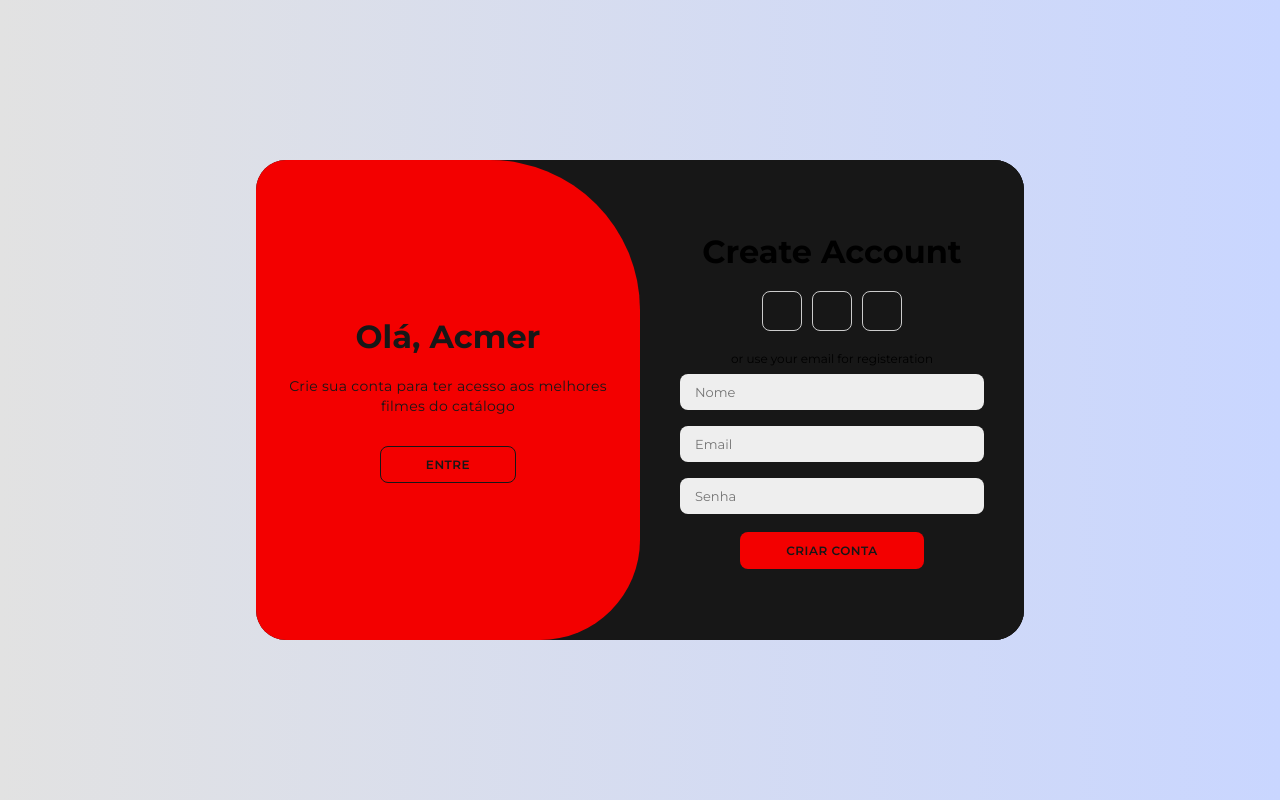
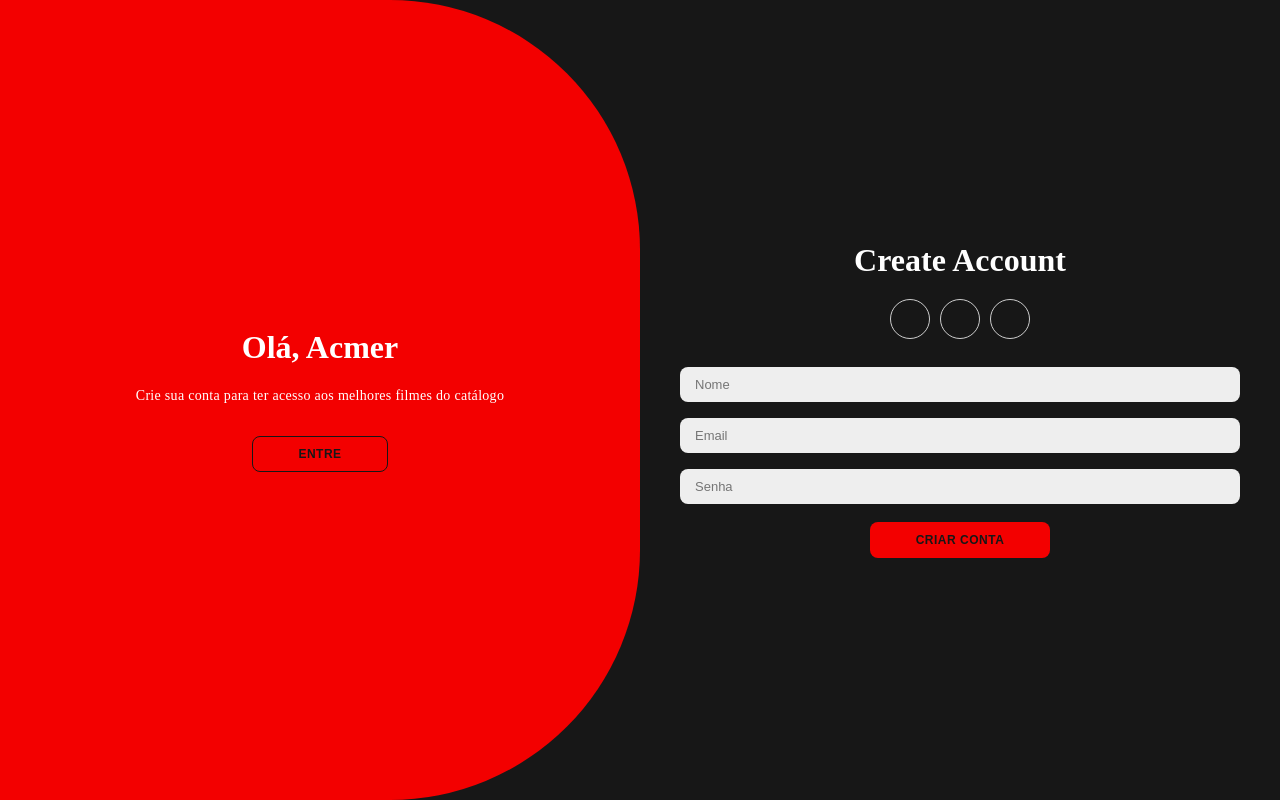
Before and after one commit to oghenrique/front-acme, a plain HTML site: page index.html in a window 1280 px wide. Both pictures are taken after a click on the button "CADASTRE-SE". Drawn offline with Linux system fonts and the light colour scheme.

Commit message:
iniciando tela inicial

```diff
--- /dev/null
+++ b/css/catalogo.css
@@ -0,0 +1,75 @@
+* {
+    margin: 0;
+    padding: 0;
+    box-sizing: border-box;
+}
+
+header {
+    flex-direction: column;
+    width: 100vw;
+    display: flex;
+    justify-content: center;
+    align-items: center;
+}
+
+body {
+    background-color: #171717;
+}
+
+#navegacao{
+    background: none !important;
+}
+
+form {
+    display: flex;
+    align-items: center;
+    width: 100%;
+}
+
+.container-fluid {
+    background: none;
+    display: flex;
+    justify-content: space-between;
+    align-items: center;
+    width: 90vw;
+}
+
+select, input{
+    box-shadow: none !important;
+    height: 2.875rem !important;
+    font-size: 16px !important;
+    background: transparent !important;
+    color: #fff !important;
+    border: 2px solid #F30000 !important;
+    border-radius: 30px !important;
+    padding-left: 20px !important;
+}
+
+#botao{
+    background-color: #F30000;
+    border: none;
+    border-radius: 50%;
+    width: 50px;
+    height: 40px;
+}
+
+.lupa{
+    color: #fff;
+}
+
+#botao:hover{
+    transition: 0.2s;
+    background-color: #FD5757;
+}
+
+.buscar{
+    width: 1500vw;
+}
+
+.valor{
+    width: 100%;
+}
+
+.ano{
+    width: 60%;
+}
--- a/index.html
+++ b/index.html
@@ -17,7 +17,7 @@
                     <a href="#" class="icon"><i class="fa-brands fa-facebook-f"></i></a>
                     <a href="#" class="icon"><i class="fa-brands fa-github"></i></a>
                 </div>
-                <span>or use your email for registeration</span>
+
                 <input type="text" placeholder="Nome">
                 <input type="email" placeholder="Email">
                 <input type="password" placeholder="Senha">
@@ -34,7 +34,7 @@
                 </div>
                 <input type="email" placeholder="Email">
                 <input type="password" placeholder="Senha">
-                <a href="#">Forget Your Password?</a>
+                <a href="#">Esqueci a senha</a>
                 <button>Entre</button>
             </form>
         </div>
--- a/style.css
+++ b/style.css
@@ -1,10 +1,9 @@
-@import url('https://fonts.googleapis.com/css2?family=Montserrat:wght@300;400;500;600;700&display=swap');
 
 *{
     margin: 0;
     padding: 0;
     box-sizing: border-box;
-    font-family: 'Montserrat', sans-serif;
+    color: #fff;
 }
 
 body{
@@ -19,12 +18,10 @@ body{
 
 .container{
     background-color: #171717;
-    border-radius: 30px;
     position: relative;
     overflow: hidden;
-    width: 768px;
-    max-width: 100%;
-    min-height: 480px;
+    width: 100vw;
+    height: 100vh;
 }
 
 .container p{
@@ -133,7 +130,7 @@ body{
 
 .social-icons a{
     border: 1px solid #ccc;
-    border-radius: 20%;
+    border-radius: 50%;
     display: inline-flex;
     justify-content: center;
     align-items: center;
@@ -150,13 +147,13 @@ body{
     height: 100%;
     overflow: hidden;
     transition: all 0.6s ease-in-out;
-    border-radius: 150px 0 0 100px;
+    border-radius: 250px 0 0 250px;
     z-index: 1000;
 }
 
 .container.active .toggle-container{
     transform: translateX(-100%);
-    border-radius: 0 150px 100px 0;
+    border-radius: 0 250px 250px 0;
 }
 
 .toggle{
```
Also changed, not shown: html/catalogo.html (added, +36 -0 lines), img/logo.webp (added).
